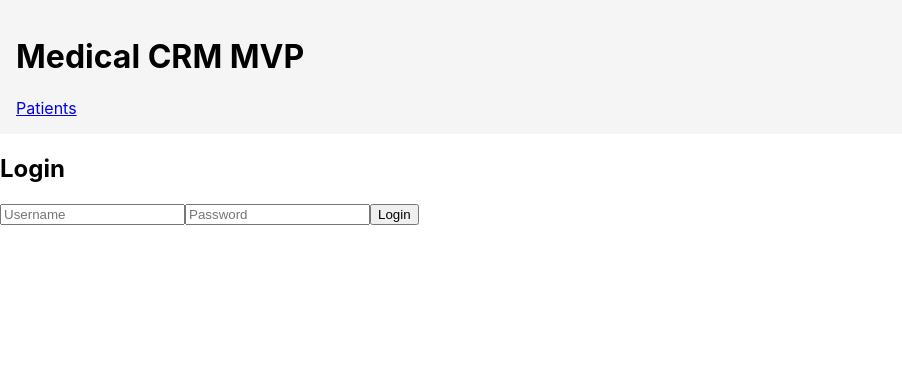
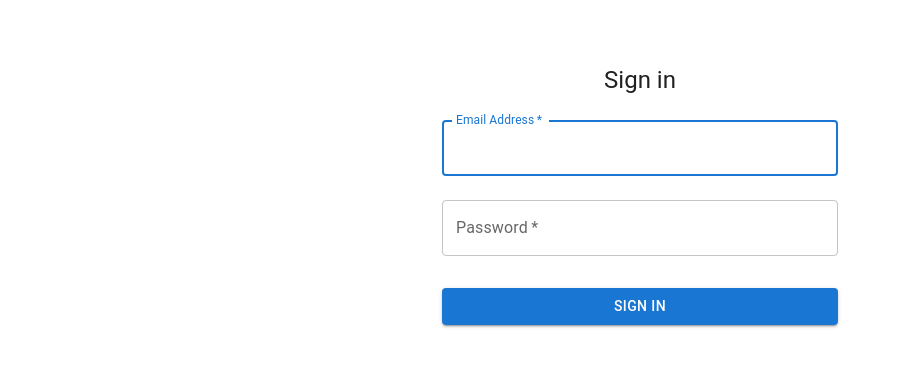
Before and after one commit to robsoriano/medico, a React (Create React App) app in the folder frontend/my-react-app/: page /login in a window 1280 px wide. Shown: the top 366 px of the page, without its empty margins (0-902 px from the left). Built offline with nearby package versions, Linux system fonts and the light colour scheme.

Commit message:
Frontend: Improved Dashboard UI with Material-UI theme, updated routing and protected routes; enhanced PatientsPage and PatientList UI

```diff
--- a/frontend/my-react-app/src/App.js
+++ b/frontend/my-react-app/src/App.js
@@ -1,25 +1,41 @@
 // src/App.js
-import React from 'react';
-import { Routes, Route, Navigate } from 'react-router-dom';
-import Header from './components/Header';
-import Login from './pages/Login';
-import Patients from './pages/Patients';
-import { getAuthToken } from './services/authService';
+import React from "react";
+import { Route, Routes, Navigate } from "react-router-dom";
+import { ThemeProvider, createTheme } from "@mui/material/styles";
+import CssBaseline from "@mui/material/CssBaseline";
+import Login from "./pages/Login"; // Use your login page from pages
+import Dashboard from "./pages/Dashboard"; // Dashboard from pages
+import PatientsPage from "./pages/PatientsPage"; // Integrated Patients page from pages
+import { getAuthToken } from "./services/authService";
 
+// Create a Material-UI theme
+const theme = createTheme({
+  palette: {
+    primary: {
+      main: "#1976d2",
+    },
+    secondary: {
+      main: "#dc004e",
+    },
+  },
+});
+
+// PrivateRoute component to protect routes
 const PrivateRoute = ({ element }) => {
   return getAuthToken() ? element : <Navigate to="/login" />;
 };
 
 function App() {
   return (
-    <>
-      <Header />
+    <ThemeProvider theme={theme}>
+      <CssBaseline />
       <Routes>
         <Route path="/login" element={<Login />} />
-        <Route path="/patients" element={<PrivateRoute element={<Patients />} />} />
-        <Route path="/" element={<Navigate to="/patients" />} />
+        <Route path="/dashboard" element={<PrivateRoute element={<Dashboard />} />} />
+        <Route path="/patients" element={<PrivateRoute element={<PatientsPage />} />} />
+        <Route path="/" element={<Navigate to="/dashboard" />} />
       </Routes>
-    </>
+    </ThemeProvider>
   );
 }
 
--- /dev/null
+++ b/frontend/my-react-app/src/pages/Dashboard.js
@@ -0,0 +1,90 @@
+// src/components/Dashboard.js
+import React from 'react';
+import { Link, useNavigate } from 'react-router-dom';
+import { AppBar, Toolbar, Typography, Container, Grid, Paper, Box, Button } from '@mui/material';
+import { logout } from '../services/authService';
+
+const Dashboard = () => {
+  const navigate = useNavigate();
+
+  const handleLogout = () => {
+    logout();
+    navigate('/login');
+  };
+
+  return (
+    <Box sx={{ display: "flex" }}>
+      <AppBar position="absolute">
+        <Toolbar>
+          <Typography component="h1" variant="h6" color="inherit" noWrap sx={{ flexGrow: 1 }}>
+            Medical CRM
+          </Typography>
+          <Button color="inherit" onClick={handleLogout}>
+            Logout
+          </Button>
+        </Toolbar>
+      </AppBar>
+      <Box
+        component="main"
+        sx={{
+          backgroundColor: (theme) =>
+            theme.palette.mode === "light" ? theme.palette.grey[100] : theme.palette.grey[900],
+          flexGrow: 1,
+          height: "100vh",
+          overflow: "auto",
+          pt: 8,
+        }}
+      >
+        <Container maxWidth="lg" sx={{ mt: 4, mb: 4 }}>
+          <Grid container spacing={3}>
+            <Grid item xs={12} md={8} lg={9}>
+              <Paper
+                sx={{
+                  p: 2,
+                  display: "flex",
+                  flexDirection: "column",
+                  height: 240,
+                }}
+              >
+                <Typography component="h2" variant="h6" color="primary" gutterBottom>
+                  Welcome to your Dashboard
+                </Typography>
+                <Button variant="contained" component={Link} to="/patients" sx={{ mt: 2 }}>
+                  Manage Patients
+                </Button>
+              </Paper>
+            </Grid>
+            <Grid item xs={12} md={4} lg={3}>
+              <Paper
+                sx={{
+                  p: 2,
+                  display: "flex",
+                  flexDirection: "column",
+                  height: 240,
+                }}
+              >
+                <Typography component="h2" variant="h6" color="primary" gutterBottom>
+                  Quick Stats
+                </Typography>
+                <Typography component="p" variant="h4">
+                  1,234
+                </Typography>
+                <Typography color="text.secondary" sx={{ flex: 1 }}>
+                  Total Patients
+                </Typography>
+                <Typography component="p" variant="h4">
+                  42
+                </Typography>
+                <Typography color="text.secondary" sx={{ flex: 1 }}>
+                  New Patients This Month
+                </Typography>
+              </Paper>
+            </Grid>
+          </Grid>
+        </Container>
+      </Box>
+    </Box>
+  );
+};
+
+export default Dashboard;
--- a/frontend/my-react-app/src/pages/Login.js
+++ b/frontend/my-react-app/src/pages/Login.js
@@ -1,49 +1,76 @@
 // src/pages/Login.js
-import React, { useState } from 'react';
-import { login } from '../services/authService';
-import { useNavigate } from 'react-router-dom';
+import React, { useState } from "react";
+import { useNavigate } from "react-router-dom";
+import { Button, TextField, Typography, Container, Box } from "@mui/material";
+import { login } from "../services/authService";
 
-const Login = () => {
-  const [username, setUsername] = useState('');
-  const [password, setPassword] = useState('');
-  const [error, setError] = useState('');
+const LoginPage = () => {
+  const [email, setEmail] = useState("");       // Using email as our login identifier
+  const [password, setPassword] = useState("");
+  const [error, setError] = useState("");
   const navigate = useNavigate();
 
-  const handleLogin = async (e) => {
-    e.preventDefault();
-    setError(''); // Clear previous errors
-
-    const result = await login(username, password);
+  const handleSubmit = async (event) => {
+    event.preventDefault();
+    setError("");
+    const result = await login(email, password);
     if (result.success) {
-      navigate('/patients'); // Redirect after successful login
+      navigate("/dashboard");
     } else {
       setError(result.message);
     }
   };
 
   return (
-    <div>
-      <h2>Login</h2>
-      {error && <p style={{ color: 'red' }}>{error}</p>}
-      <form onSubmit={handleLogin}>
-        <input
-          type="text"
-          placeholder="Username"
-          value={username}
-          onChange={(e) => setUsername(e.target.value)}
+    <Container component="main" maxWidth="xs">
+      <Box
+        sx={{
+          marginTop: 8,
+          display: "flex",
+          flexDirection: "column",
+          alignItems: "center",
+        }}
+      >
+        <Typography component="h1" variant="h5">
+          Sign in
+        </Typography>
+        {error && (
+          <Typography variant="body2" color="error">
+            {error}
+          </Typography>
+        )}
+        <Box component="form" onSubmit={handleSubmit} noValidate sx={{ mt: 1 }}>
+          <TextField
+            margin="normal"
             required
+            fullWidth
+            id="email"
+            label="Email Address"
+            name="email"
+            autoComplete="email"
+            autoFocus
+            value={email}
+            onChange={(e) => setEmail(e.target.value)}
           />
-        <input
+          <TextField
+            margin="normal"
+            required
+            fullWidth
+            name="password"
+            label="Password"
             type="password"
-          placeholder="Password"
+            id="password"
+            autoComplete="current-password"
             value={password}
             onChange={(e) => setPassword(e.target.value)}
-          required
           />
-        <button type="submit">Login</button>
-      </form>
-    </div>
+          <Button type="submit" fullWidth variant="contained" sx={{ mt: 3, mb: 2 }}>
+            Sign In
+          </Button>
+        </Box>
+      </Box>
+    </Container>
   );
 };
 
-export default Login;
+export default LoginPage;
--- /dev/null
+++ b/frontend/my-react-app/src/pages/PatientsPage.js
@@ -0,0 +1,122 @@
+// src/pages/PatientsPage.js
+import React, { useState, useEffect } from 'react';
+import { Container, Tabs, Tab, Box, Paper, Typography, TextField, Button } from '@mui/material';
+import PatientList from '../pages/PatientList';
+import { getPatients, addPatient } from '../services/patientService';
+
+const PatientsPage = () => {
+  const [tabValue, setTabValue] = useState(0);
+  const [patients, setPatients] = useState([]);
+  const [loading, setLoading] = useState(true);
+  const [error, setError] = useState('');
+  const [formData, setFormData] = useState({ name: '', email: '', phone: '' });
+
+  useEffect(() => {
+    fetchPatients();
+  }, []);
+
+  const fetchPatients = async () => {
+    setLoading(true);
+    try {
+      const response = await getPatients();
+      setPatients([...response.data]); // Force a new array instance
+      setLoading(false);
+    } catch (err) {
+      console.error("Error fetching patients:", err);
+      setError('Failed to fetch patients.');
+      setLoading(false);
+    }
+  };
+
+  const handleTabChange = (event, newValue) => {
+    setTabValue(newValue);
+    setError('');
+  };
+
+  const handleFormChange = (e) => {
+    setFormData({ ...formData, [e.target.name]: e.target.value });
+  };
+
+  const handleFormSubmit = async (e) => {
+    e.preventDefault();
+    setError('');
+    try {
+      const response = await addPatient(formData);
+      // Update the patient list with the new patient
+      setPatients([...patients, response.data]);
+      setFormData({ name: '', email: '', phone: '' });
+      setTabValue(0); // Switch back to the list view
+    } catch (err) {
+      console.error(err);
+      setError('Failed to add patient.');
+    }
+  };
+
+  return (
+    <Container sx={{ mt: 4, mb: 4 }}>
+      <Tabs value={tabValue} onChange={handleTabChange} aria-label="Patient management tabs">
+        <Tab label="Patient List" />
+        <Tab label="Add Patient" />
+      </Tabs>
+      <Box sx={{ mt: 2 }}>
+        {tabValue === 0 && (
+          <>
+            {loading ? (
+              <Typography>Loading patients...</Typography>
+            ) : error ? (
+              <Typography color="error">{error}</Typography>
+            ) : (
+              <PatientList patients={patients} setPatients={setPatients} />
+            )}
+          </>
+        )}
+        {tabValue === 1 && (
+          <Paper sx={{ p: 2 }}>
+            <Typography variant="h6" gutterBottom>
+              Add Patient
+            </Typography>
+            <Box component="form" onSubmit={handleFormSubmit} noValidate>
+              <TextField
+                label="Patient Name"
+                name="name"
+                value={formData.name}
+                onChange={handleFormChange}
+                fullWidth
+                margin="normal"
+                required
+              />
+              <TextField
+                label="Email Address"
+                name="email"
+                value={formData.email}
+                onChange={handleFormChange}
+                fullWidth
+                margin="normal"
+                required
+              />
+              <TextField
+                label="Phone Number"
+                name="phone"
+                value={formData.phone}
+                onChange={handleFormChange}
+                fullWidth
+                margin="normal"
+                required
+              />
+              {error && (
+                <Typography color="error" variant="body2">
+                  {error}
+                </Typography>
+              )}
+              <Button type="submit" variant="contained" sx={{ mt: 2 }}>
+                Save Patient
+              </Button>
+            </Box>
+          </Paper>
+        )}
+      </Box>
+    </Container>
+  );
+};
+
+export default PatientsPage;
```
Also changed, not shown: frontend/my-react-app/package.json (+8 -1 lines), 1 other file (tests, documents, lock files or other folders). Lines whose indentation alone changed are shown as unchanged.
